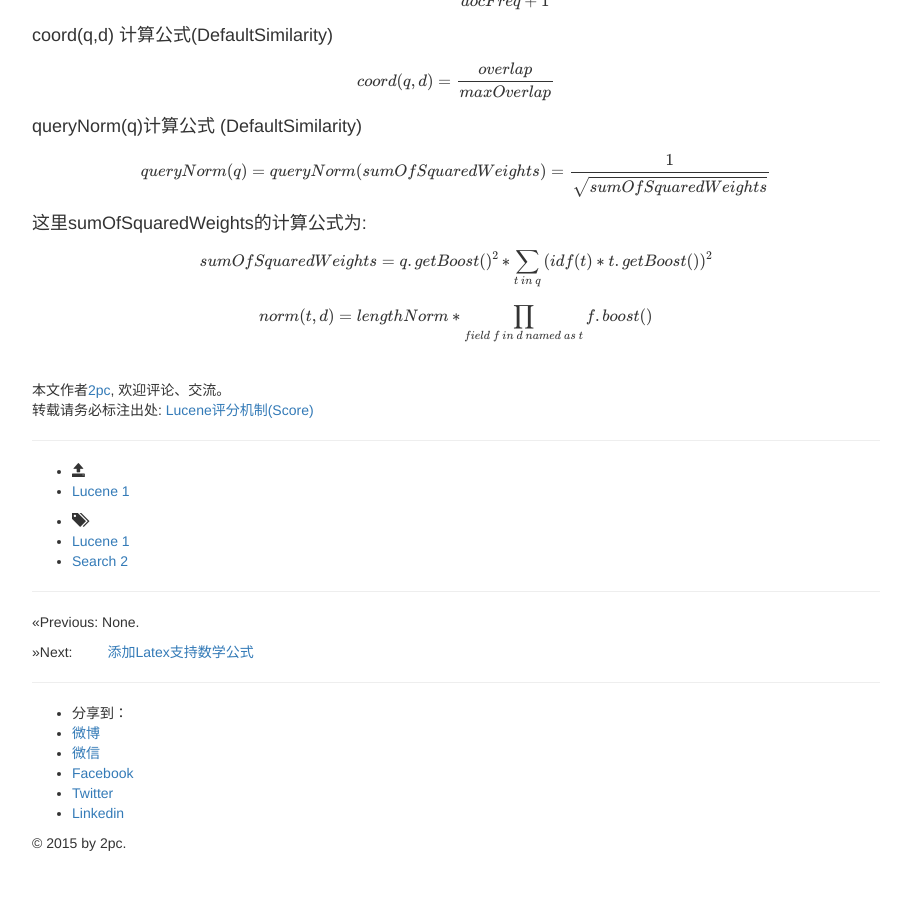
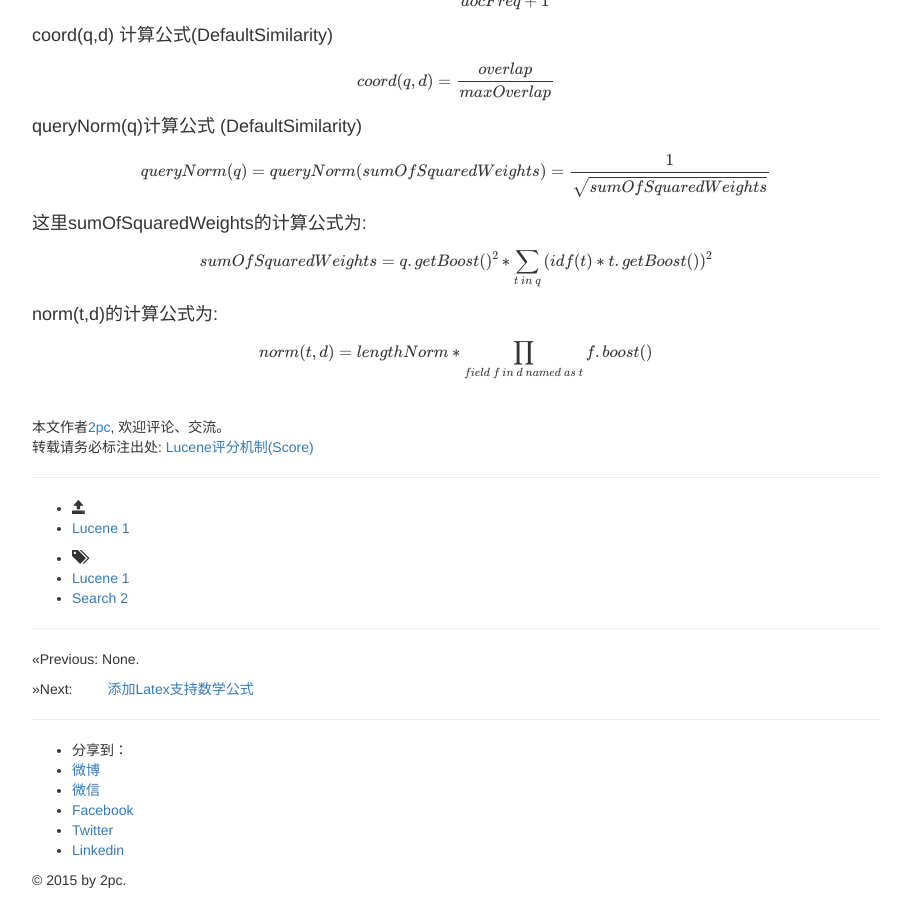
Before and after one commit to luyee/2pc.github.io, a Jekyll site: the page built from _posts/Search/2015-06-10-Lucene-Score.md, in a window 1280 px wide and 900 px high, scrolled down 712 px. Shown: the whole window, without its empty margins (38-949 px from the left). Built offline with Jekyll 4.4.1, drawn with Linux system fonts in a browser that asks for light colours; nearby versions of some CDN libraries; library files that are not in the unit come from our copies; formulas are drawn with MathJax 3; comment, search, counter and statistics services are not loaded; before the commit the page ends 1575 px from its top, so only the background shows below that.

Commit message:
Update 2015-06-10-Lucene-Score.md

```diff
--- a/_posts/Search/2015-06-10-Lucene-Score.md
+++ b/_posts/Search/2015-06-10-Lucene-Score.md
@@ -43,4 +43,6 @@ $$ queryNorm(q)=queryNorm(sumOfSquaredWeights)=\frac{1}{\sqrt{sumOfSquaredWeight
 
 $$sumOfSquaredWeights= q.getBoost() ^2*\sum_{t\ in\ q}{(idf(t)* t.getBoost())^2}$$
 
+#### norm(t,d)的计算公式为:
+
 $$norm(t,d)= lengthNorm*\prod_{field\ f\ in\ d\ named\ as\ t}f.boost() $$
```
